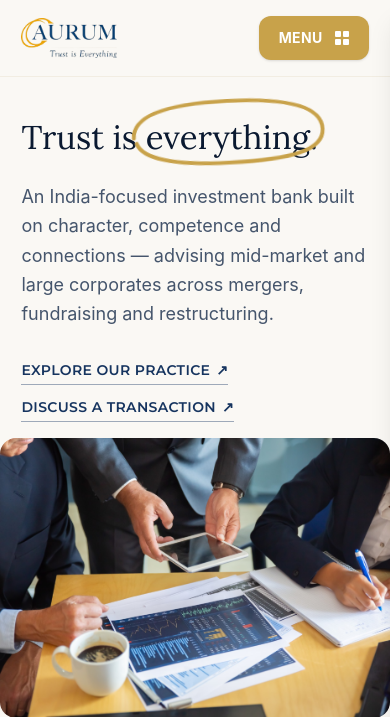
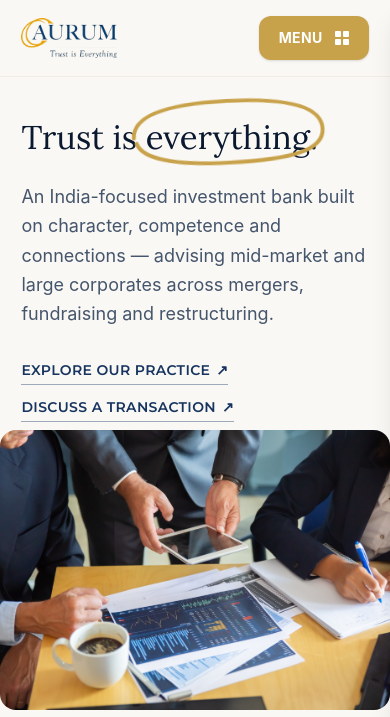
Before and after one commit to yashmathur302/AM, a Laravel app: page / in a window 390 px wide; the page is wider, and only the part inside the window is pictured. Shown: the top 717 px of that part. Run offline with Laravel 12, Linux system fonts and the light colour scheme; data comes from the database, SQL or seed files in the repository; data that the repository does not hold is empty; style sheets or scripts are compiled from the project's sources; parts of the project's set-up code (start-up, migrations or seed data) failed here and were passed over.

Commit message:
Bring hero banner closer to the text content (24px -> 12px gap)

```diff
--- a/resources/views/components/home/hero-reveal.blade.php
+++ b/resources/views/components/home/hero-reveal.blade.php
@@ -1,7 +1,7 @@
 {{-- Homepage opener: single-line statement heading and subtext, followed by
      a feature image that scroll-pins and grows to fullscreen. --}}
 <section class="bg-cream-50">
-    <div class="pt-10 pb-4 lg:pt-14 lg:pb-6">
+    <div class="pt-10 pb-2 lg:pt-14 lg:pb-3">
         <div class="w-full px-[5.5%]">
             <h1 data-hero-heading class="font-banner font-normal leading-tight text-navy-900 text-[clamp(2rem,1.26rem_+_3.27vw,6.5rem)] whitespace-nowrap">
                 Trust is <span class="relative inline-block">everything<svg class="circle-underline -rotate-3 pointer-events-none absolute -inset-x-6 -inset-y-5 sm:-inset-x-9 sm:-inset-y-7 text-gold-500" viewBox="0 0 220 70" preserveAspectRatio="none" aria-hidden="true"><path d="M 12,38 C 12,15 45,4 110,4 C 178,4 208,16 208,38 C 208,60 175,68 110,68 C 48,68 15,58 14,40 C 13,34 15,30 20,28" fill="none" stroke="currentColor" stroke-width="4" stroke-linecap="round" stroke-linejoin="round" /></svg></span>.
```
